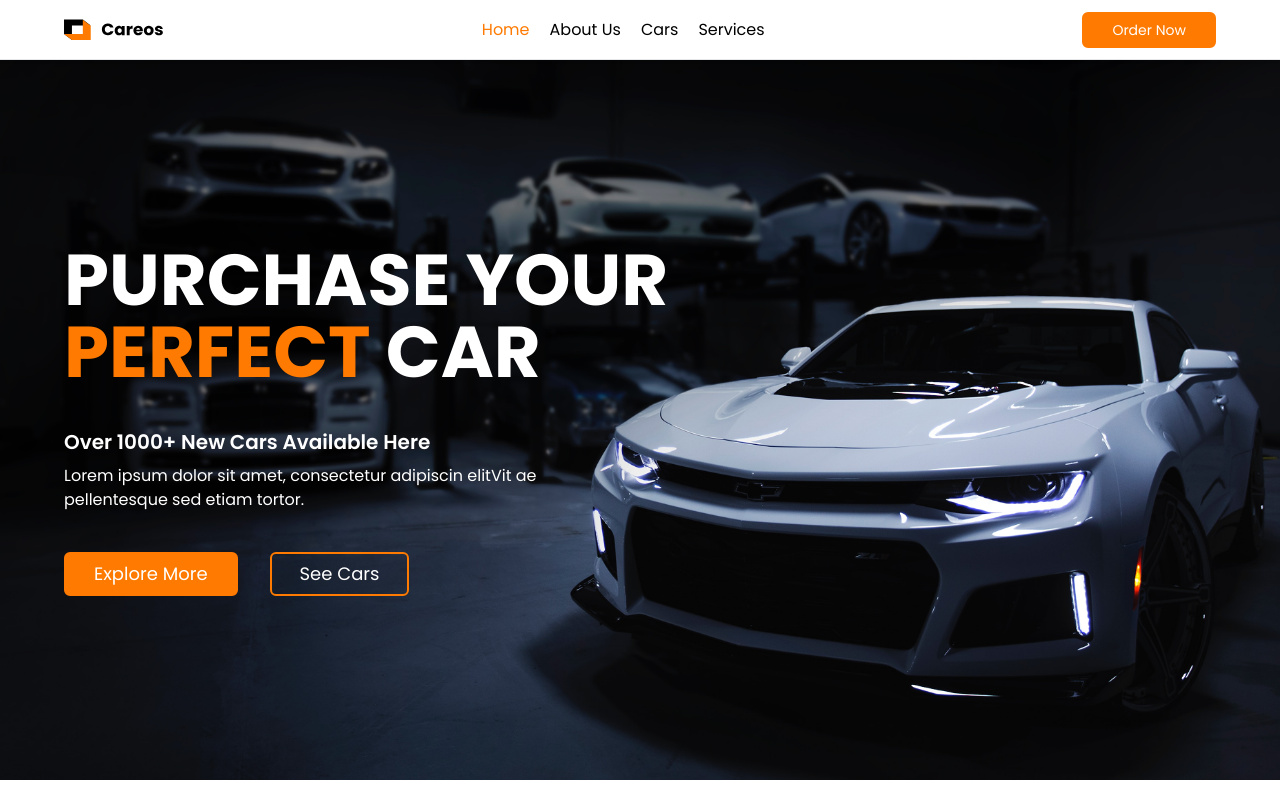
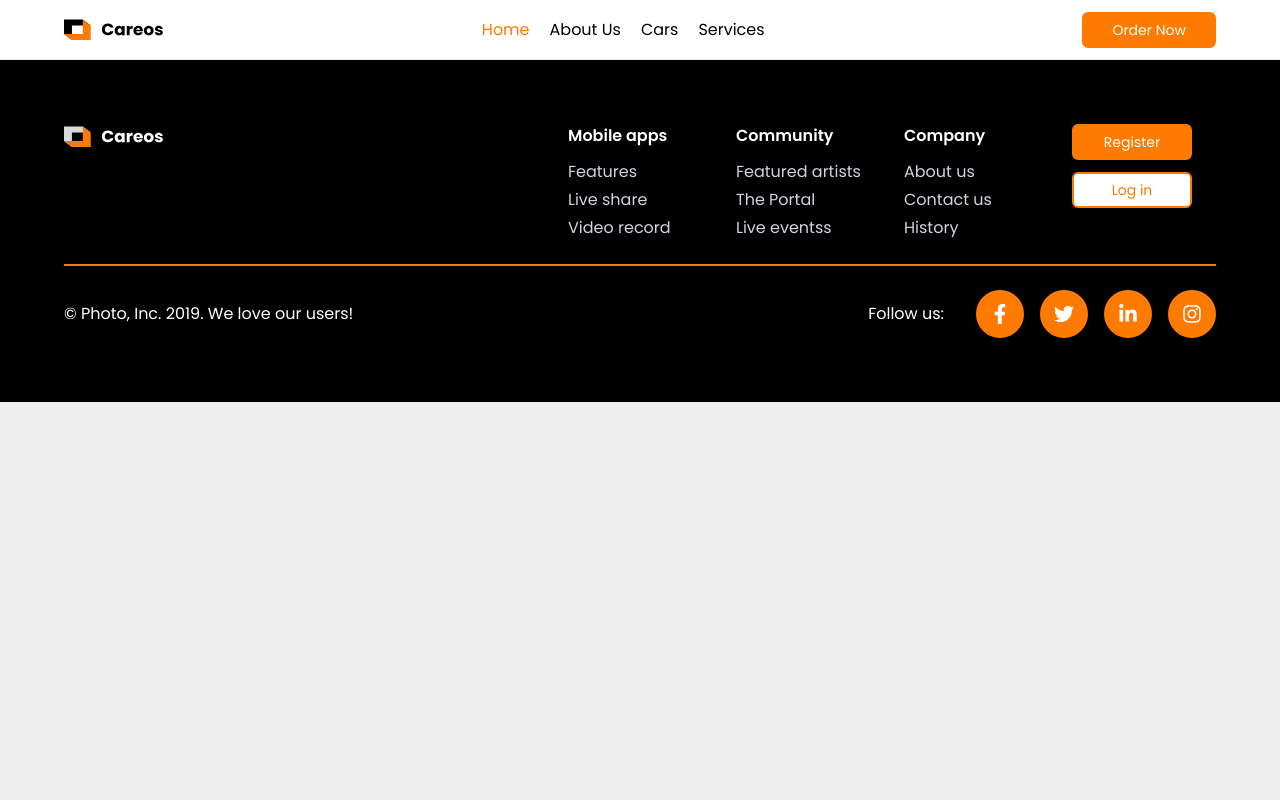
Before and after one commit to MustafaBarakat633/careos, a Next.js app: page / in a window 1280 px wide. Shown: the top 800 px of the page. Built offline with nearby package versions, Linux system fonts and the light colour scheme.

Commit message:
Footer is added

```diff
--- a/app/layout.tsx
+++ b/app/layout.tsx
@@ -2,6 +2,7 @@ import type { Metadata } from "next";
 import { Poppins } from "next/font/google";
 import "./globals.css";
 import Header from "@/components/layout/header/Header";
+import Footer from "@/components/layout/Footer";
 
 const poppins = Poppins({
   subsets: ["latin"],
@@ -23,6 +24,7 @@ export default function RootLayout({
       <body>
         <Header />
         {children}
+        <Footer />
       </body>
     </html>
   );
--- a/app/page.tsx
+++ b/app/page.tsx
@@ -1,17 +1,17 @@
-import HeroSection from "./sections/HeroSection";
-import AboutUs from "./sections/AboutUs";
-import Services from "./sections/Services";
-import LatestCars from "./sections/LatestCars";
-import Gallery from "./sections/Gallery";
+// import HeroSection from "./sections/HeroSection";
+// import AboutUs from "./sections/AboutUs";
+// import Services from "./sections/Services";
+// import LatestCars from "./sections/LatestCars";
+// import Gallery from "./sections/Gallery";
 
 export default function Home() {
   return (
     <>
-      <HeroSection />
+      {/* <HeroSection />
       <AboutUs />
       <Services />
       <LatestCars />
-      <Gallery />
+      <Gallery /> */}
     </>
   );
 }
--- a/components/layout/Footer.tsx
+++ b/components/layout/Footer.tsx
@@ -1,7 +1,112 @@
+import Link from "next/link";
+import Logo from "./Logo";
+import NavLink from "../ui/NavLink";
+
+import {
+  FaFacebookF,
+  FaTwitter,
+  FaLinkedinIn,
+  FaInstagram,
+} from "react-icons/fa";
+
+const socialMediaLinks = [
+  {
+    href: "/",
+    icon: <FaFacebookF size={20} />,
+  },
+  {
+    href: "/",
+    icon: <FaTwitter size={20} />,
+  },
+  {
+    href: "/",
+    icon: <FaLinkedinIn size={20} />,
+  },
+  {
+    href: "/",
+    icon: <FaInstagram size={20} />,
+  },
+];
+
+const linksGroups = [
+  {
+    groupTitle: "Mobile apps",
+    links: [
+      { text: "Features", href: "/" },
+      { text: "Live share", href: "/" },
+      { text: "Video record", href: "/" },
+    ],
+  },
+  {
+    groupTitle: "Community",
+    links: [
+      { text: "Featured artists", href: "/" },
+      { text: "The Portal", href: "/" },
+      { text: "Live eventss", href: "/" },
+    ],
+  },
+  {
+    groupTitle: "Company",
+    links: [
+      { text: "About us", href: "/about-us" },
+      { text: "Contact us", href: "/" },
+      { text: "History", href: "/" },
+    ],
+  },
+];
+
 export default function Footer() {
   return (
-    <footer>
-      <div>f</div>
+    <footer className="text-white bg-footer-bg py-16">
+      <div className="container">
+        <div className=" grid grid-cols-1 sm:grid-cols-3 mg:grid-col-5 lg:grid-cols-7 gap-6">
+          <div className="md:col-span-2 lg:col-span-3">
+            <Logo light />
+          </div>
+
+          {linksGroups.map((group) => (
+            <div key={group.groupTitle}>
+              <h4 className="font-semibold mb-3">{group.groupTitle}</h4>
+              <ul>
+                {group.links.map((link) => (
+                  <li
+                    key={link.text}
+                    className="mb-1 last:mb-0 flex items-center gap-2"
+                  >
+                    <Link
+                      href={link.href}
+                      className="text-gray-300 hover:text-white hover:underline"
+                    >
+                      {link.text}
+                    </Link>
+                  </li>
+                ))}
+              </ul>
+            </div>
+          ))}
+
+          <div className="flex flex-col gap-3 items-start *:w-[120px]">
+            <NavLink>Register</NavLink>
+            <NavLink className="bg-white text-primary! hover:text-white!">
+              Log in
+            </NavLink>
+          </div>
+        </div>
+
+        <div className="flex justify-between items-center flex-wrap gap-3 border-t-2 border-primary mt-6 pt-6">
+          <p>© Photo, Inc. 2019. We love our users!</p>
+          <div className="flex gap-x-8 gap-y-3 items-center flex-wrap">
+            <p>Follow us:</p>
+            <div className="flex gap-4 flex-wrap">
+              {socialMediaLinks.map((link, i) => (
+                <NavLink key={i} className="p-3! rounded-full!">
+                  {link.icon}
+                </NavLink>
+              ))}
+            </div>
+          </div>
+        </div>
+      </div>
     </footer>
   );
 }
```
